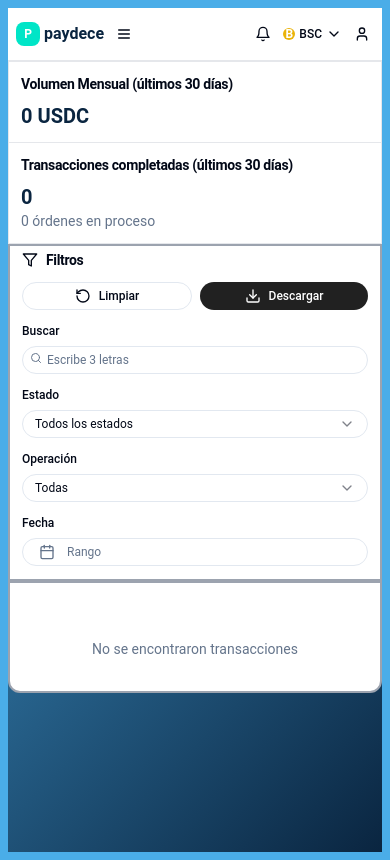
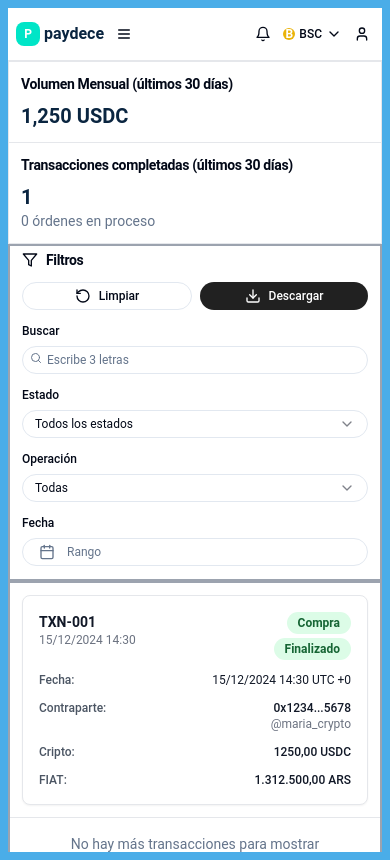
Before and after one commit to benancio-paydece/Transacciones-Pasadas-ey, a Next.js app: page / in a window 390 px wide. Built offline with nearby package versions, Linux system fonts and the light colour scheme.

Commit message:
feat: add example transaction and redesign mobile version
Add example transaction and update mobile layout to card view
with clear labels, improved spacing, and subtle shadows.

Co-authored-by: null <214502140+benancio-paydece@users.noreply.github.com>

```diff
--- a/transactions-tab.tsx
+++ b/transactions-tab.tsx
@@ -247,13 +247,28 @@ export default function TransactionsTab() {
   // Ref para el contenedor de scroll
   const scrollContainerRef = useRef<HTMLDivElement>(null)
 
-  // Definir allTransactions PRIMERO
-  // TODO: Conectar API para cargar transacciones
-  // Reemplazar este array estático con llamada a endpoint
-  // const allTransactions: Transaction[] = [...]
-
-  // Placeholder temporal - reemplazar con datos de API
-  const allTransactions: Transaction[] = []
+  // Transacción de ejemplo para mostrar en móvil
+  const allTransactions: Transaction[] = [
+    {
+      id: "TXN-001",
+      date: "15/12/2024",
+      time: "14:30",
+      timestamp: new Date("2024-12-15T14:30:00Z").getTime(),
+      cryptoAmount: 1250.0,
+      cryptoCurrency: "USDC",
+      fiatAmount: 1312500.0,
+      fiatCurrency: "ARS",
+      status: "finalizado",
+      operation: "compra",
+      counterparty: {
+        wallet: "0x1234567890abcdef1234567890abcdef12345678",
+        telegram: "@maria_crypto",
+      },
+      reference: "REF-2024-001",
+      fee: 37.5,
+      net: 1212.5,
+    },
+  ]
 
   // Calcular volumen mensual de USDC en los últimos 30 días
   // TODO: Conectar API para obtener volumen mensual
@@ -262,7 +277,7 @@ export default function TransactionsTab() {
   // }, [])
 
   // Placeholder temporal - reemplazar con datos de API
-  const monthlyVolume = "0"
+  const monthlyVolume = "1,250"
 
   // NUEVA LÓGICA: Transacciones completadas (últimos 30 días)
   // TODO: Conectar API para obtener estadísticas de transacciones
@@ -275,7 +290,7 @@ export default function TransactionsTab() {
   // }, [])
 
   // Placeholders temporales - reemplazar con datos de API
-  const completedTransactionsCount = 0
+  const completedTransactionsCount = 1
   const ordersInProcessCount = 0
 
   // Función para limpiar filtros
@@ -465,18 +480,7 @@ export default function TransactionsTab() {
       setLoading(false)
       setInitialLoad(false)
     }, delay)
-  }, [
-    currentPage,
-    loading,
-    hasMore,
-    searchTerm,
-    statusFilter,
-    operationFilter,
-    dateRange,
-    sortConfig,
-    initialLoad,
-    getFilteredTransactions,
-  ])
+  }, [currentPage, loading, hasMore, searchTerm, statusFilter, operationFilter, dateRange, sortConfig, initialLoad])
 
   // Efecto para cargar transacciones iniciales y cuando cambien los filtros
   useEffect(() => {
@@ -803,19 +807,20 @@ export default function TransactionsTab() {
               </div>
 
               {/* Mobile Card Layout */}
-              <div className="md:hidden space-y-2 p-3">
+              <div className="md:hidden space-y-3 p-3">
                 {displayedTransactions.map((transaction) => {
                   const localDateTime = formatLocalDateTime(transaction.timestamp)
                   return (
                     <div
                       key={transaction.id}
-                      className="bg-white border border-gray-200 rounded-lg p-3 cursor-pointer hover:bg-gray-50 transition-colors"
+                      className="bg-white border border-gray-200 rounded-lg p-4 cursor-pointer hover:bg-gray-50 transition-colors shadow-sm"
                       onClick={() => handleRowClick(transaction)}
                     >
-                      <div className="flex justify-between items-start mb-2">
+                      {/* Header con ID y badges */}
+                      <div className="flex justify-between items-start mb-3">
                         <div className="flex flex-col">
-                          <span className="text-sm font-medium">{transaction.id}</span>
-                          <span className="text-xs text-muted-foreground">
+                          <span className="text-sm font-semibold text-gray-900">{transaction.id}</span>
+                          <span className="text-xs text-gray-500">
                             {localDateTime.date} {localDateTime.time}
                           </span>
                         </div>
@@ -825,26 +830,41 @@ export default function TransactionsTab() {
                         </div>
                       </div>
 
-                      <div className="grid grid-cols-2 gap-2 text-xs">
-                        <div>
-                          <span className="text-muted-foreground">Cripto:</span>
-                          <div className="font-medium">
-                            {formatCrypto(transaction.cryptoAmount)} {transaction.cryptoCurrency}
+                      {/* Información principal */}
+                      <div className="space-y-3">
+                        {/* Fecha */}
+                        <div className="flex justify-between items-center">
+                          <span className="text-xs font-medium text-gray-600">Fecha:</span>
+                          <span className="text-xs text-gray-900">
+                            {localDateTime.date} {localDateTime.time} {localDateTime.utc}
+                          </span>
+                        </div>
+
+                        {/* Contraparte */}
+                        <div className="flex justify-between items-start">
+                          <span className="text-xs font-medium text-gray-600">Contraparte:</span>
+                          <div className="text-right">
+                            <div className="text-xs font-medium text-gray-900">
+                              {truncateWallet(transaction.counterparty.wallet)}
+                            </div>
+                            <div className="text-xs text-gray-500">{transaction.counterparty.telegram}</div>
                           </div>
                         </div>
-                        <div>
-                          <span className="text-muted-foreground">FIAT:</span>
-                          <div className="font-medium">
+
+                        {/* Cripto */}
+                        <div className="flex justify-between items-center">
+                          <span className="text-xs font-medium text-gray-600">Cripto:</span>
+                          <span className="text-xs font-medium text-gray-900">
+                            {formatCrypto(transaction.cryptoAmount)} {transaction.cryptoCurrency}
+                          </span>
+                        </div>
+
+                        {/* FIAT */}
+                        <div className="flex justify-between items-center">
+                          <span className="text-xs font-medium text-gray-600">FIAT:</span>
+                          <span className="text-xs font-medium text-gray-900">
                             {formatFiat(transaction.fiatAmount)} {transaction.fiatCurrency}
-                          </div>
-                        </div>
-                      </div>
-
-                      <div className="mt-2 pt-2 border-t border-gray-100">
-                        <div className="text-xs text-muted-foreground">Contraparte:</div>
-                        <div className="text-xs">
-                          <div className="font-medium">{truncateWallet(transaction.counterparty.wallet)}</div>
-                          <div className="text-muted-foreground">{transaction.counterparty.telegram}</div>
+                          </span>
                         </div>
                       </div>
                     </div>
```
